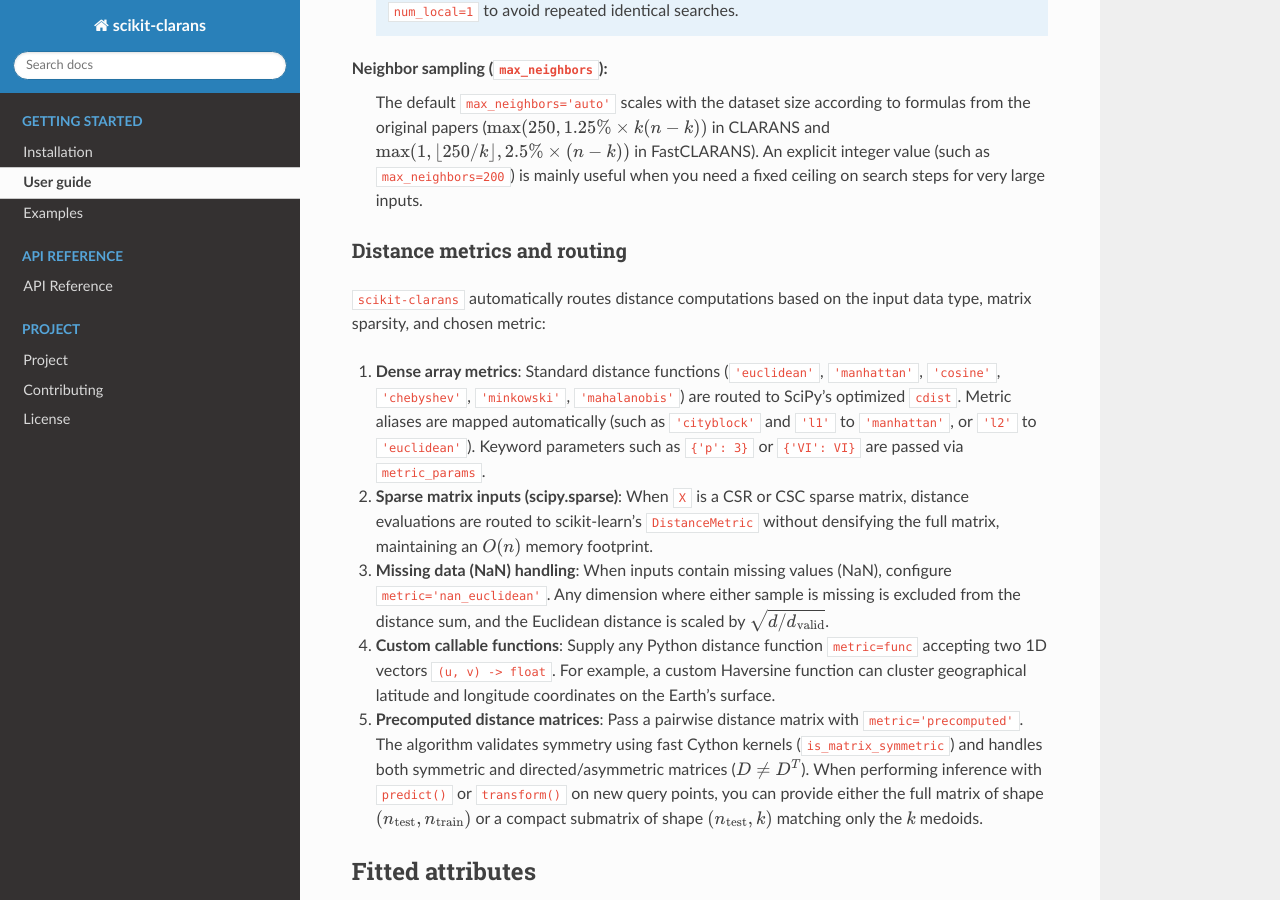
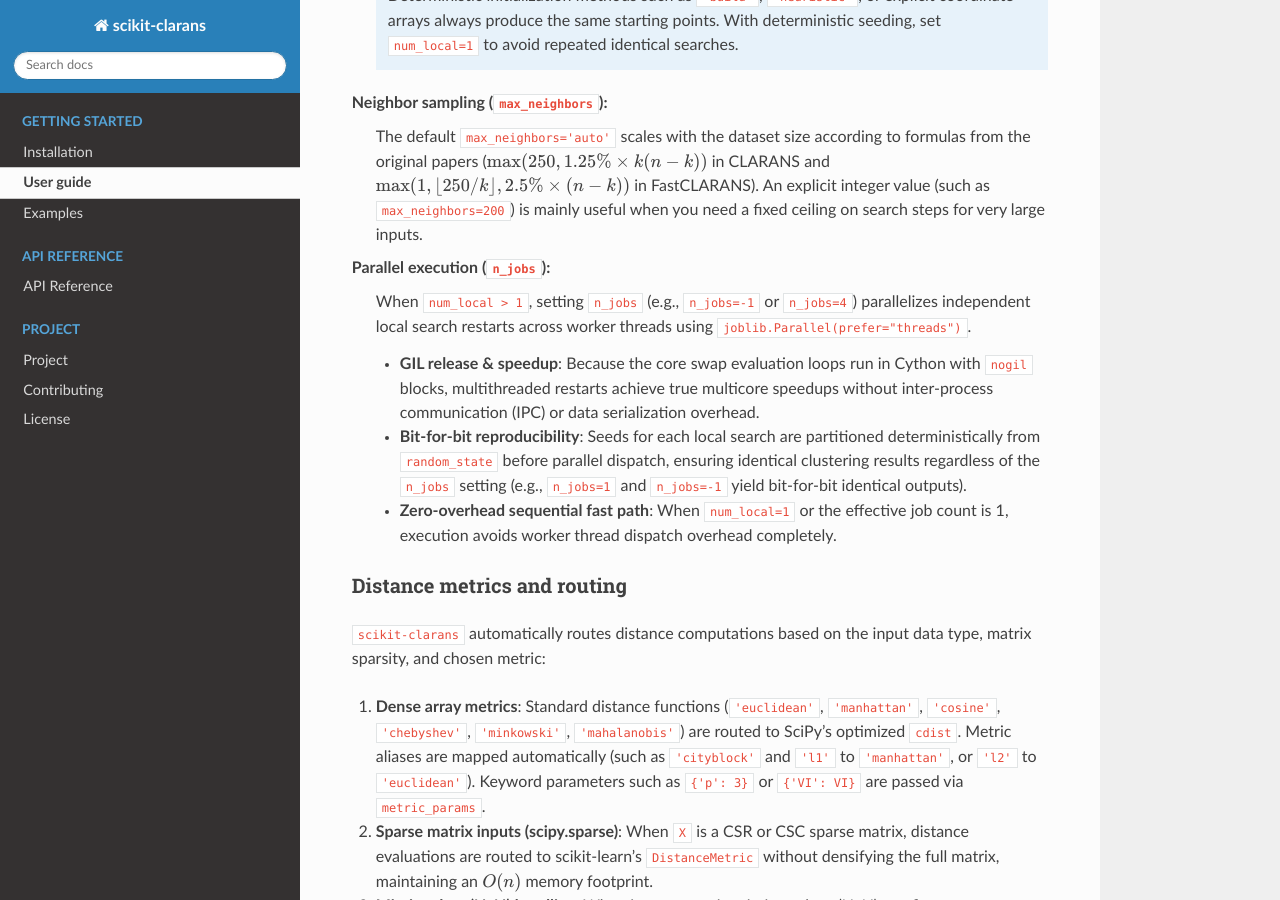
Before and after one commit to ThienNguyen3001/scikit-clarans, a Sphinx documentation site: the page built from docs/source/usage.rst, in a window 1280 px wide and 900 px high, scrolled down 3162 px. Built offline with Sphinx 7.4.7 and the Read the Docs theme 3.1.0, drawn with Linux system fonts in a browser that asks for light colours; pages that are not in the unit, such as notebooks, are missing from menus; some of the changed text lies outside the part shown.

```diff
--- a/docs/source/usage.rst
+++ b/docs/source/usage.rst
@@ -133,6 +133,10 @@ Both estimators share core parameters, with ``CLARANS`` providing an additional
      - Both
      - ``0``
      - Verbosity level (``0`` for silent, ``1`` for per-search progress summary, ``>=2`` for per-swap details).
+   * - ``n_jobs``
+     - Both
+     - ``None``
+     - Number of parallel jobs to run across ``num_local`` restarts during ``fit``. ``None`` means 1 unless in a ``joblib.parallel_backend`` context; ``-1`` uses all available CPU threads.
 
 Tuning guidelines
 ^^^^^^^^^^^^^^^^^
@@ -158,6 +162,13 @@ Number of restarts (``num_local``):
 
 Neighbor sampling (``max_neighbors``):
   The default ``max_neighbors='auto'`` scales with the dataset size according to formulas from the original papers (:math:`\max(250, 1.25\% \times k(n-k))` in CLARANS and :math:`\max(1, \lfloor 250/k \rfloor, 2.5\% \times (n-k))` in FastCLARANS). An explicit integer value (such as ``max_neighbors=200``) is mainly useful when you need a fixed ceiling on search steps for very large inputs.
+
+Parallel execution (``n_jobs``):
+  When ``num_local > 1``, setting ``n_jobs`` (e.g., ``n_jobs=-1`` or ``n_jobs=4``) parallelizes independent local search restarts across worker threads using ``joblib.Parallel(prefer="threads")``.
+
+  * **GIL release & speedup**: Because the core swap evaluation loops run in Cython with ``nogil`` blocks, multithreaded restarts achieve true multicore speedups without inter-process communication (IPC) or data serialization overhead.
+  * **Bit-for-bit reproducibility**: Seeds for each local search are partitioned deterministically from ``random_state`` before parallel dispatch, ensuring identical clustering results regardless of the ``n_jobs`` setting (e.g., ``n_jobs=1`` and ``n_jobs=-1`` yield bit-for-bit identical outputs).
+  * **Zero-overhead sequential fast path**: When ``num_local=1`` or the effective job count is 1, execution avoids worker thread dispatch overhead completely.
 
 Distance metrics and routing
 ^^^^^^^^^^^^^^^^^^^^^^^^^^^^
```
Also changed, not shown: AGENTS.md (+1 -0 lines), README.md (+1 -0 lines).
